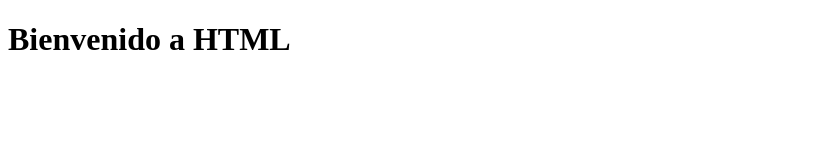
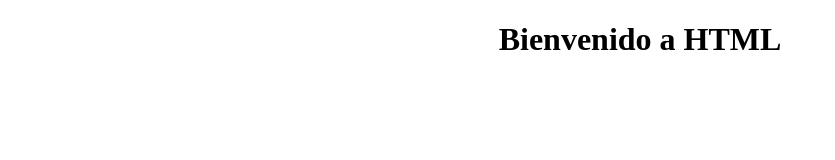
Before and after one commit to LuisMore21/miweb.github.io, a plain HTML site: page index.html in a window 1280 px wide. Shown: the whole page, without its empty margins (0-835 px from the left). Drawn offline with Linux system fonts and the light colour scheme.

Commit message:
Bienvenida

```diff
--- a/index.html
+++ b/index.html
@@ -7,6 +7,6 @@
     <title>Certus 2021</title>
 </head>
 <body>
-    <h1>Bienvenido a HTML</h1>
+    <center><h1>Bienvenido a HTML</h1></center>
 </body>
 </html>
```
